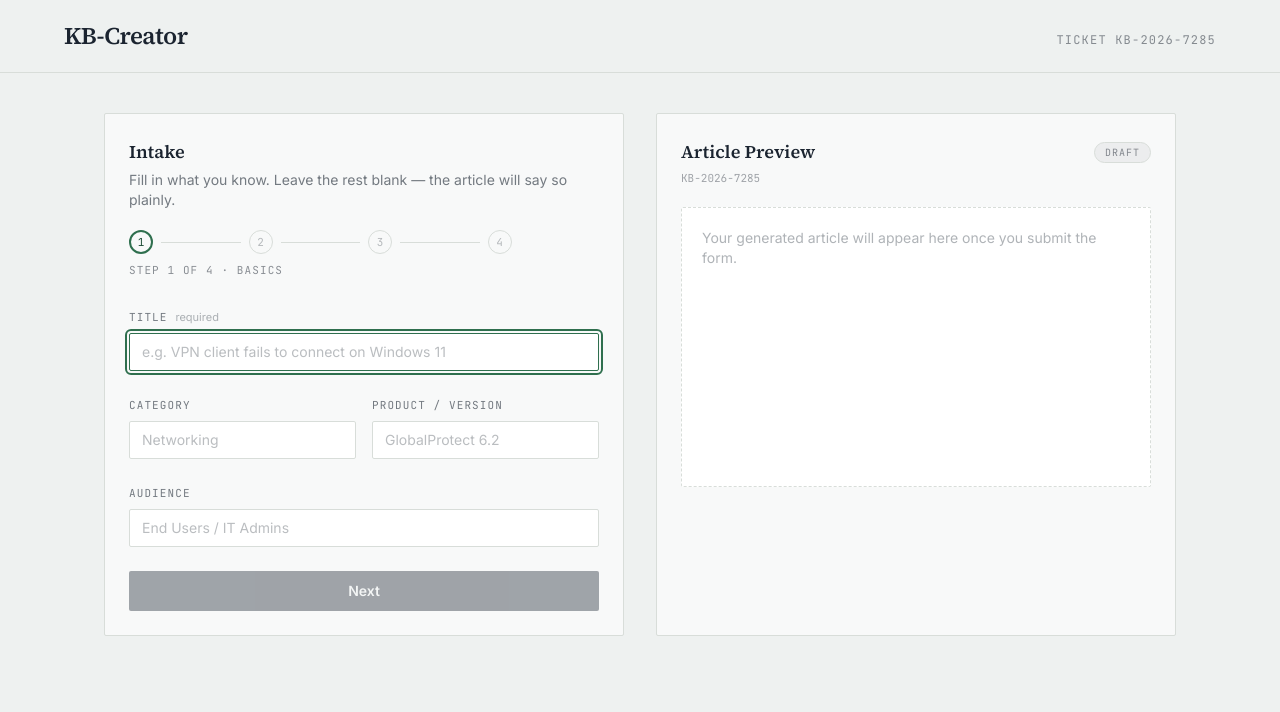
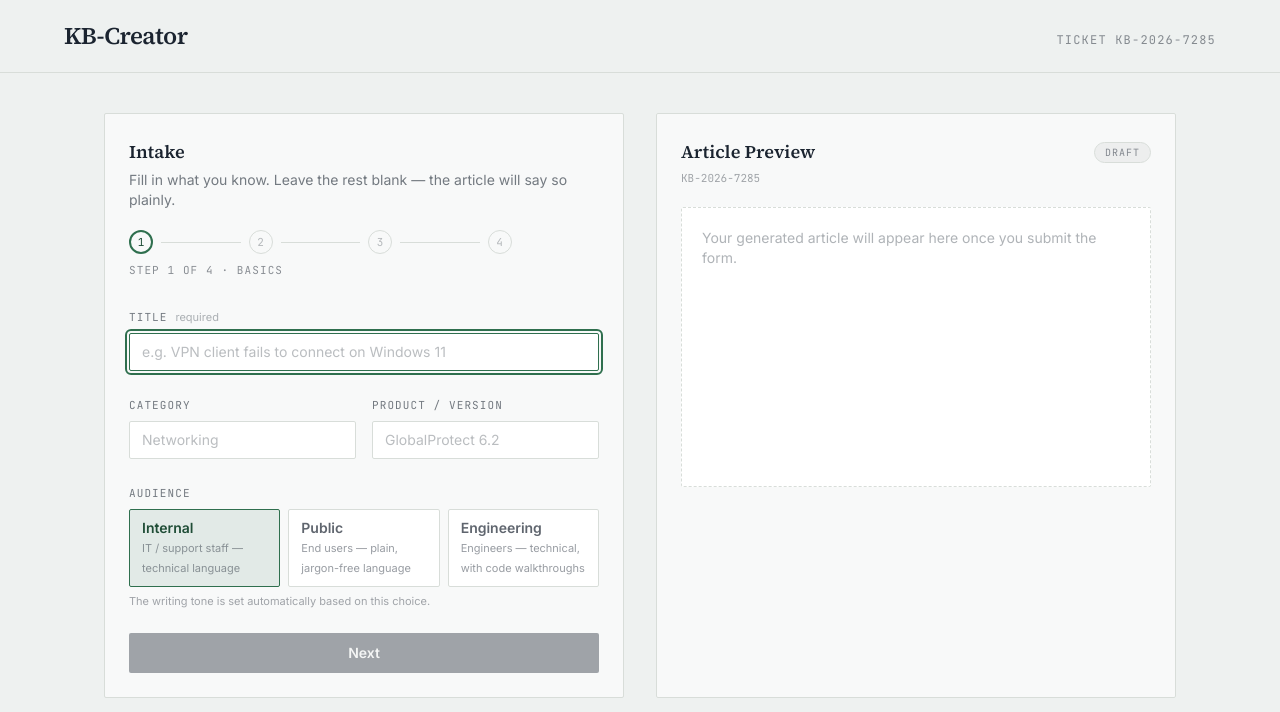
Before and after one commit to arunkumarchalla-clumio/kb-hub, a Next.js app: page / in a window 1280 px wide. Shown: the top 712 px of the page. Built offline with nearby package versions, Linux system fonts and the light colour scheme.

Commit message:
Derive tone automatically from audience (Internal/Public/Engineering)

```diff
--- a/app/page.tsx
+++ b/app/page.tsx
@@ -9,11 +9,12 @@ const EMPTY_FIELDS: KBFormFields = {
   title: "",
   category: "",
   productVersion: "",
-  audience: "",
+  audience: "Internal",
   symptoms: "",
   cause: "",
   resolutionSteps: "",
   keywords: "",
+  tone: "technical",
 };
 
 function makeTicketNumber() {
--- a/components/KBForm.tsx
+++ b/components/KBForm.tsx
@@ -1,7 +1,12 @@
 "use client";
 
 import { useState } from "react";
-import type { KBFormFields } from "@/lib/types";
+import {
+  AUDIENCE_OPTIONS,
+  AUDIENCE_TONE_MAP,
+  type Audience,
+  type KBFormFields,
+} from "@/lib/types";
 
 interface Props {
   fields: KBFormFields;
@@ -12,6 +17,18 @@ interface Props {
 }
 
 const STEPS = ["Basics", "Symptoms & Cause", "Resolution", "Review"] as const;
+
+const TONE_LABELS: Record<KBFormFields["tone"], string> = {
+  technical: "Technical (IT admins)",
+  plain: "Plain language (end users)",
+  engineering: "Technical, with detailed code explanations (Engineering)",
+};
+
+const AUDIENCE_HINTS: Record<Audience, string> = {
+  Internal: "IT / support staff — technical language",
+  Public: "End users — plain, jargon-free language",
+  Engineering: "Engineers — technical, with code walkthroughs",
+};
 
 function Field({
   label,
@@ -52,8 +69,13 @@ function ReviewRow({ label, value }: { label: string; value: string }) {
 export default function KBForm({ fields, onChange, onSubmit, loading, error }: Props) {
   const [step, setStep] = useState(0);
 
-  function set<K extends keyof KBFormFields>(key: K, value: string) {
+  function set<K extends keyof KBFormFields>(key: K, value: KBFormFields[K]) {
     onChange({ ...fields, [key]: value });
+  }
+
+  function selectAudience(audience: Audience) {
+    // Tone always follows audience — see AUDIENCE_TONE_MAP in lib/types.ts.
+    onChange({ ...fields, audience, tone: AUDIENCE_TONE_MAP[audience] });
   }
 
   const basicsValid = fields.title.trim().length > 0;
@@ -143,14 +165,34 @@ export default function KBForm({ fields, onChange, onSubmit, loading, error }: P
                 />
               </Field>
             </div>
-            <Field label="Audience">
-              <input
-                className={inputClass}
-                value={fields.audience}
-                onChange={(e) => set("audience", e.target.value)}
-                placeholder="End Users / IT Admins"
-              />
-            </Field>
+
+            <div>
+              <span className="font-mono text-[11px] uppercase tracking-widest text-ink/60">
+                Audience
+              </span>
+              <div className="mt-1.5 grid grid-cols-3 gap-2">
+                {AUDIENCE_OPTIONS.map((option) => (
+                  <button
+                    key={option}
+                    type="button"
+                    onClick={() => selectAudience(option)}
+                    className={`rounded-sm border px-3 py-2 text-left text-sm transition ${
+                      fields.audience === option
+                        ? "border-forest bg-forest/10 text-forest-dark"
+                        : "border-line bg-white text-ink/70 hover:bg-ink/5"
+                    }`}
+                  >
+                    <span className="block font-semibold">{option}</span>
+                    <span className="block text-[11px] text-ink/45">
+                      {AUDIENCE_HINTS[option]}
+                    </span>
+                  </button>
+                ))}
+              </div>
+              <p className="mt-1.5 text-[11px] text-ink/40">
+                The writing tone is set automatically based on this choice.
+              </p>
+            </div>
           </>
         )}
 
@@ -202,6 +244,16 @@ export default function KBForm({ fields, onChange, onSubmit, loading, error }: P
         )}
 
         {step === 3 && (
+          <>
+            <div className="rounded-sm border border-line bg-white/70 px-3 py-2 text-xs text-ink/70">
+              Writing tone: <strong>{TONE_LABELS[fields.tone]}</strong>
+              <br />
+              <span className="text-ink/45">
+                Auto-selected because the audience is set to {fields.audience}. Change
+                the audience in Basics to change the tone.
+              </span>
+            </div>
+
             <div className="rounded-sm border border-line bg-white p-4">
               <ReviewRow label="Title" value={fields.title} />
               <ReviewRow label="Category" value={fields.category} />
@@ -212,6 +264,7 @@ export default function KBForm({ fields, onChange, onSubmit, loading, error }: P
               <ReviewRow label="Resolution Steps" value={fields.resolutionSteps} />
               <ReviewRow label="Keywords" value={fields.keywords} />
             </div>
+          </>
         )}
 
         {error && (
--- a/lib/anthropic.ts
+++ b/lib/anthropic.ts
@@ -1,18 +1,16 @@
 import Anthropic from "@anthropic-ai/sdk";
-import type { KBFormFields } from "./types";
+import type { ArticleTone, KBFormFields } from "./types";
 
 // Server-side only. Never import this file from a "use client" component.
 const client = new Anthropic({
   apiKey: process.env.ANTHROPIC_API_KEY,
 });
 
-const SYSTEM_PROMPT = `You write internal Knowledge Base (KB) articles for an IT/support team from structured field input.
-
-Always output ONLY Markdown, in exactly this structure and order, with no preamble or closing remarks:
+const BASE_STRUCTURE = `Always output ONLY Markdown, in exactly this structure and order, with no preamble or closing remarks:
 
 # {Title}
 
-**Summary:** 1-3 sentence plain-language summary of the issue and the fix.
+**Summary:** 1-3 sentence summary of the issue and the fix.
 
 ## Symptoms
 - Bullet list of observable symptoms.
@@ -32,10 +30,25 @@ Comma-separated keywords.
 Rules:
 - Use only the information given in the fields. Do not invent details.
 - If a field is blank or vague, say so plainly in that section (e.g. "No symptoms provided") instead of fabricating content.
-- Resolution steps must be a numbered list, one action per step.
-- Keep language plain and instructional, not marketing copy.`;
+- Resolution steps must be a numbered list, one action per step.`;
+
+const TONE_INSTRUCTIONS: Record<ArticleTone, string> = {
+  technical: `Write for an IT admin / technical support audience. Use precise technical terminology (service names, exact menu paths, command syntax, error codes) without over-explaining basics. Assume the reader is comfortable with system administration. Keep language direct and instructional, not marketing copy.`,
+  plain: `Write for an end user with no technical background. Avoid jargon; when a technical term is unavoidable, briefly explain it in plain words the first time it's used. Prefer short sentences and concrete, everyday language over precise technical terminology. Resolution steps should read like patient, friendly instructions a non-technical person could follow without help.`,
+  engineering: `Write for a software engineering audience. Use precise technical terminology freely, and wherever the resolution involves code, configuration, commands, API calls, or scripts, include them as fenced code blocks and briefly explain what each non-obvious line or flag does and why it's needed. Assume strong technical background, but never leave a code snippet unexplained if its purpose isn't self-evident from context. Prefer being thorough over being brief when it comes to implementation detail.`,
+};
+
+function buildSystemPrompt(tone: ArticleTone): string {
+  return `You write internal Knowledge Base (KB) articles for a support team from structured field input.
+
+${TONE_INSTRUCTIONS[tone]}
+
+${BASE_STRUCTURE}`;
+}
 
 export async function generateKBArticle(fields: KBFormFields): Promise<string> {
+  const tone: ArticleTone = TONE_INSTRUCTIONS[fields.tone] ? fields.tone : "technical";
+
   const userPrompt = `Generate a KB article from these fields:
 
 Title: ${fields.title || "(not provided)"}
@@ -50,7 +63,7 @@ Keywords: ${fields.keywords || "(not provided)"}`;
   const response = await client.messages.create({
     model: "claude-sonnet-4-6",
     max_tokens: 1500,
-    system: SYSTEM_PROMPT,
+    system: buildSystemPrompt(tone),
     messages: [{ role: "user", content: userPrompt }],
   });
 
--- a/lib/types.ts
+++ b/lib/types.ts
@@ -1,12 +1,30 @@
+export type ArticleTone = "technical" | "plain" | "engineering";
+
+export type Audience = "Internal" | "Public" | "Engineering";
+
+export const AUDIENCE_OPTIONS: Audience[] = ["Internal", "Public", "Engineering"];
+
+// Tone is derived from audience, not chosen independently:
+// - Internal readers (IT/support staff) get technical language.
+// - Public readers (end users) get plain, jargon-free language.
+// - Engineering readers get technical language plus detailed explanations
+//   of any coding/config instructions.
+export const AUDIENCE_TONE_MAP: Record<Audience, ArticleTone> = {
+  Internal: "technical",
+  Public: "plain",
+  Engineering: "engineering",
+};
+
 export interface KBFormFields {
   title: string;
   category: string;
   productVersion: string;
-  audience: string;
+  audience: Audience;
   symptoms: string;
   cause: string;
   resolutionSteps: string;
   keywords: string;
+  tone: ArticleTone;
 }
 
 export interface GenerateKBRequest {
```
Lines whose indentation alone changed are shown as unchanged.
